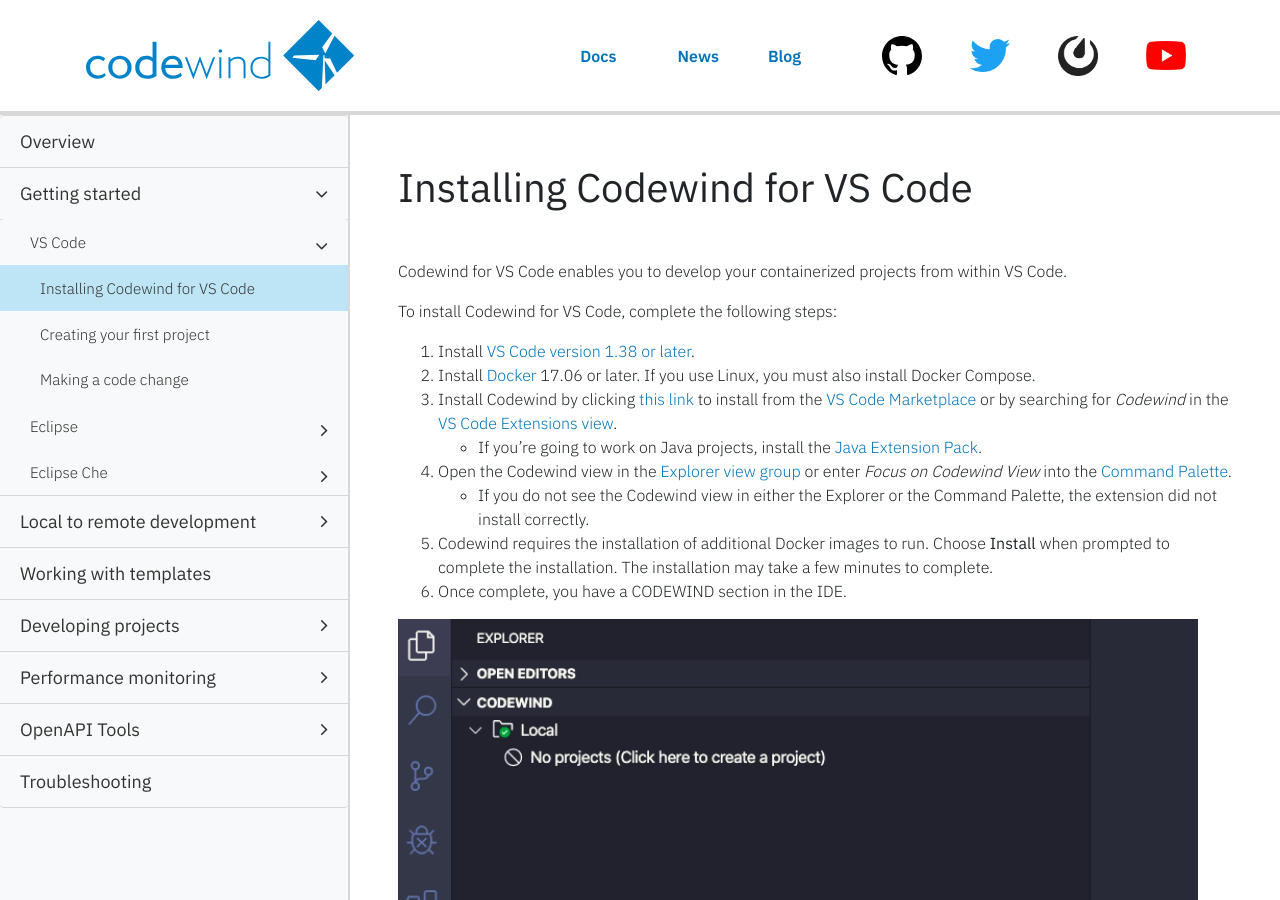
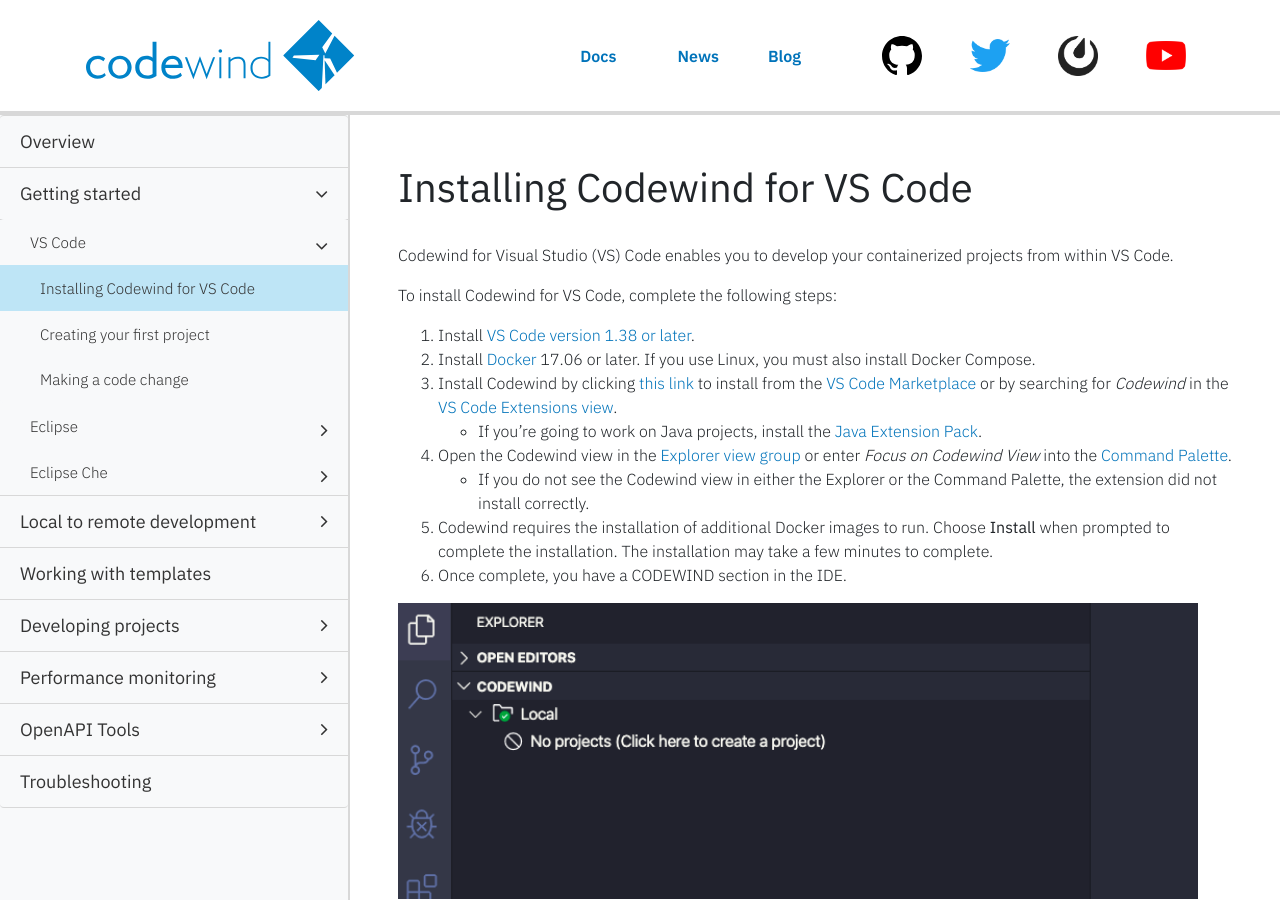
Before and after one commit to eclipse-archived/codewind-docs, a Jekyll site: the page built from docs/_documentations/mdt-vsc-getting-started.md, in a window 1280 px wide and 900 px high. Built offline with Jekyll 4.4.1, drawn with Linux system fonts in a browser that asks for light colours; nearby versions of some CDN libraries; comment, search, counter and statistics services are not loaded; part of the change alters nothing that is shown.

```diff
--- a/docs/_documentations/mdt-vsc-getting-started.md
+++ b/docs/_documentations/mdt-vsc-getting-started.md
@@ -1,7 +1,7 @@
 ---
 layout: docs
-title: "Getting started with Codewind for VS Code"
-description: "Getting started with Codewind for VS Code"
+title: "Installing Codewind for VS Code"
+description: "Installing Codewind for VS Code"
 keywords: introducing, introduction, overview, tools, get, getting, start, started, install, vscode, visual, studio, code, Codewind for VS Code getting started, VS Code Marketplace, VS Code Extensions view, VS Code workspace,installing Codewind for VS Code
 duration: 1 minute
 permalink: mdt-vsc-getting-started
@@ -12,8 +12,7 @@ parent: mdt-vsc-overview
 
 # Installing Codewind for VS Code
 <br/>
-
- Codewind for VS Code enables you to develop your containerized projects from within VS Code.
+ Codewind for Visual Studio (VS) Code enables you to develop your containerized projects from within VS Code.
 
  To install Codewind for VS Code, complete the following steps:
 
```
